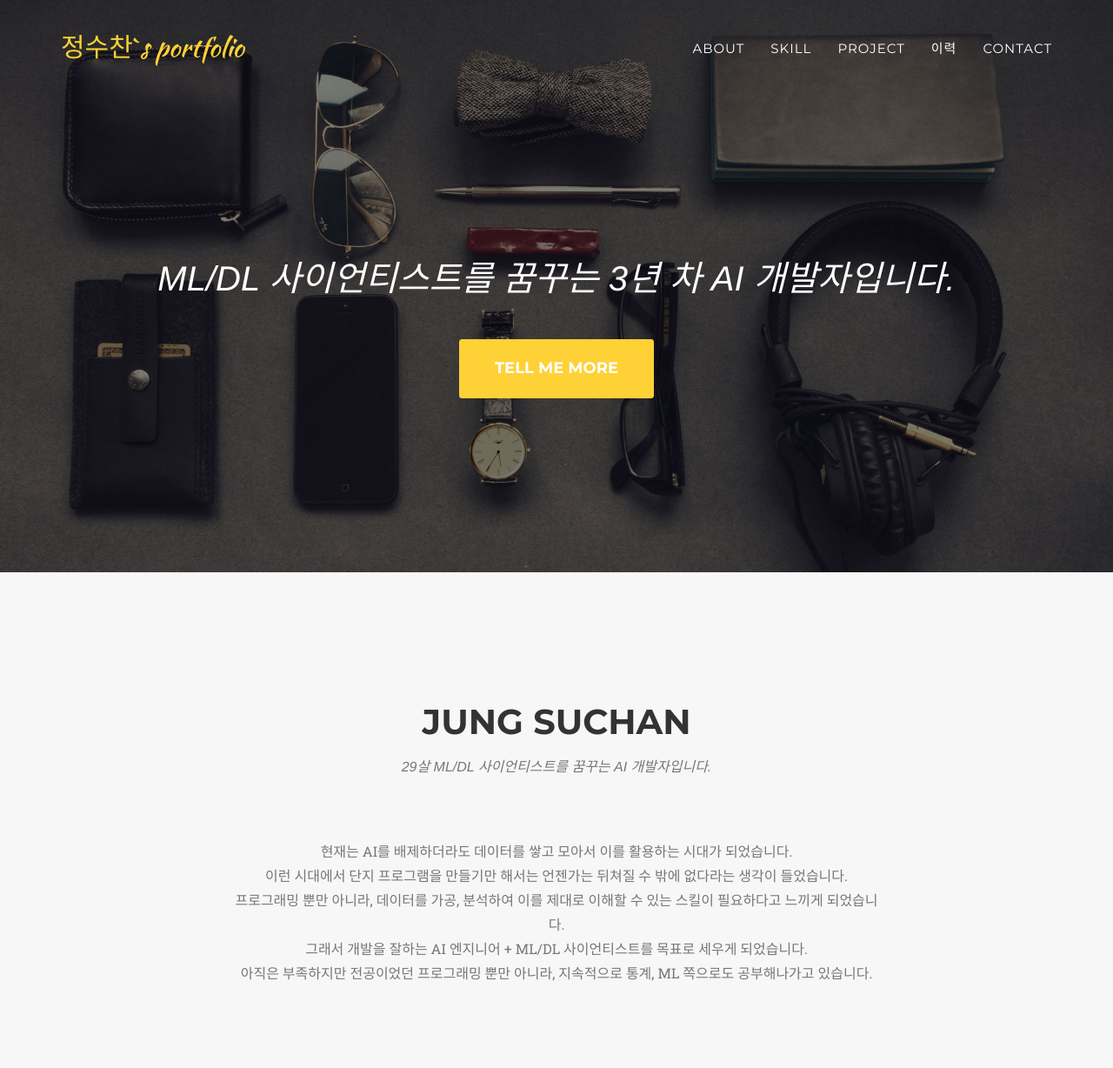
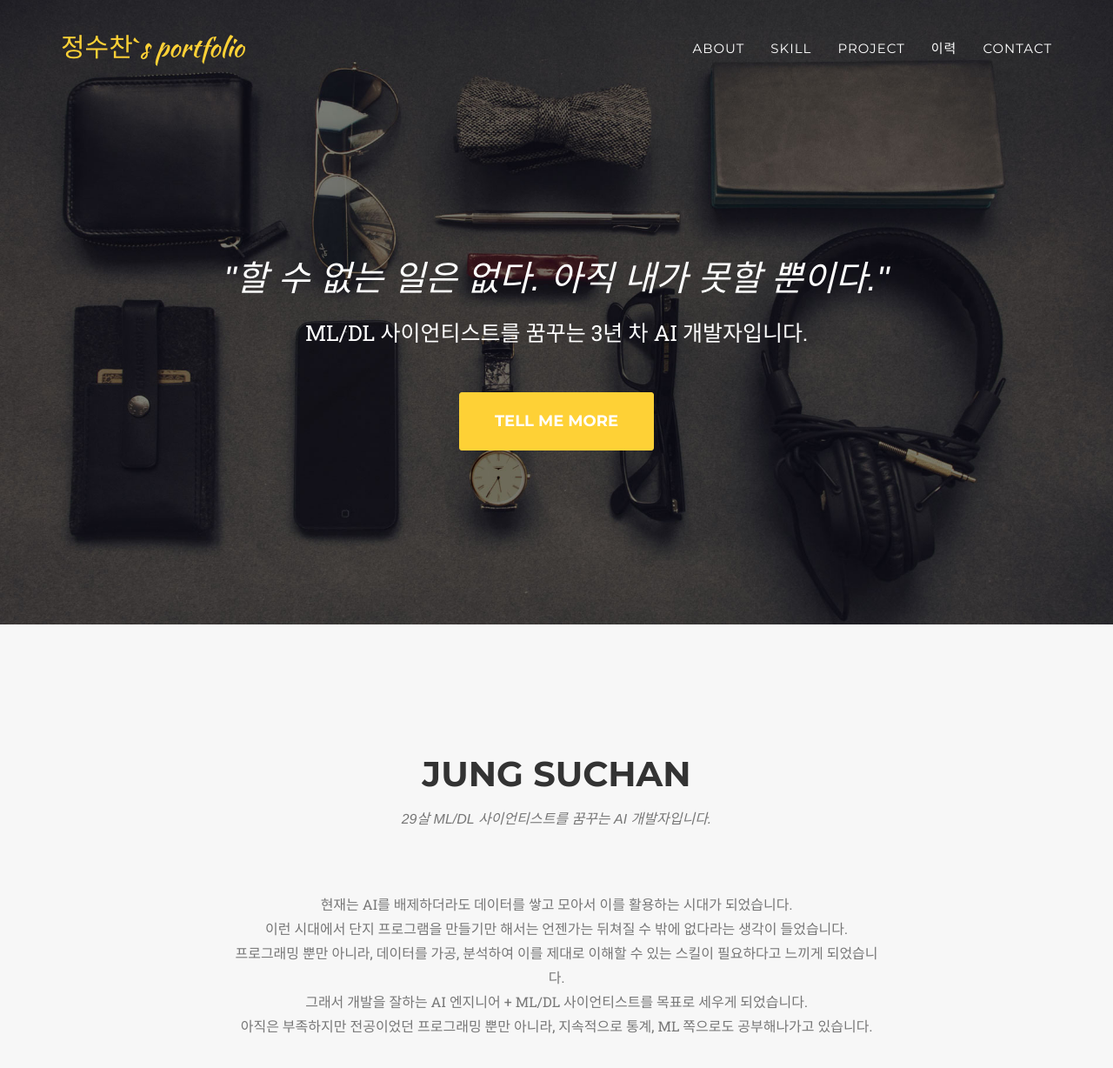
Before and after one commit to jsc2576/jsc2576.github.io, a Jekyll site: the page built from _posts/2014-07-16-project-3.markdown, in a window 1280 px wide and 1400 px high. Shown: the top 1228 px of the window at 87% size. Built offline with Jekyll 4.4.1, drawn with Linux system fonts in a browser that asks for light colours; some web fonts are replaced; some of the changed text lies outside the part shown.

Commit message:
success before project

```diff
--- a/_includes/head.html
+++ b/_includes/head.html
@@ -12,6 +12,8 @@
 
     <!-- Custom Fonts -->
     <link rel="stylesheet" href="{{ "/css/font-awesome/css/font-awesome.min.css" | prepend: site.baseurl }}">
+    <link rel="stylesheet" href="{{ "/css/font-awesome/css/custom.css" | prepend: site.baseurl }}">
+
     <link href="https://fonts.googleapis.com/css?family=Montserrat:400,700" rel="stylesheet" type="text/css">
     <link href='https://fonts.googleapis.com/css?family=Kaushan+Script' rel='stylesheet' type='text/css'>
     <link href="https://fonts.googleapis.com/css?family=Lato:400,700,400italic,700italic" rel="stylesheet" type="text/css">
--- a/_includes/header.html
+++ b/_includes/header.html
@@ -44,7 +44,8 @@
     <header>
         <div class="container">
             <div class="intro-text">
-                <div class="intro-lead-in">ML/DL 사이언티스트를 꿈꾸는 3년 차 AI 개발자입니다.</div>
+                <div class="intro-lead-in">"할 수 없는 일은 없다. 아직 내가 못할 뿐이다."</div>
+                <div class="intro-sub-text">ML/DL 사이언티스트를 꿈꾸는 3년 차 AI 개발자입니다.</div>
                 <div class="intro-heading"></div>
                 <a href="#team" class="page-scroll btn btn-xl">Tell Me More</a>
             </div>
--- a/_includes/portfolio_grid.html
+++ b/_includes/portfolio_grid.html
@@ -3,8 +3,8 @@
         <div class="container">
             <div class="row">
                 <div class="col-lg-12 text-center">
-                    <h2 class="section-heading">Portfolio</h2>
-                    <h3 class="section-subheading text-muted">Lorem ipsum dolor sit amet consectetur.</h3>
+                    <h2 class="section-heading">PROJECT</h2>
+                    <h3 class="section-subheading text-muted"></h3>
                 </div>
             </div>
             <div class="row">
--- a/_includes/services.html
+++ b/_includes/services.html
@@ -5,7 +5,13 @@
                 <div class="col-lg-12 text-center">
                     <h2 class="section-heading">skill</h2>
                     <h3 class="section-subheading text-muted">
-                        컴퓨터 공학과를 진학하면서 컴퓨터에 대한 기초를 익히면서, 3학년 때부터 개인 프로젝트를 하면서 android, java, js 등을
+                        <div class='text-area'>
+                        컴퓨터 공학과를 진학하면서 컴퓨터에 대한 기초를 익히면서, 3학년 2학기 때부터 다양한 프로그래밍을 경험해보자는 생각을 가지고 <br>
+                        개인 프로젝트를 하면서 android, java, javascript, python 등 의 다양한 언어 및 분야의 기초를 익혔습니다.<br>
+                        그렇게 졸업하기 전까지 다양한 분야를 접하면서 제가 좀 더 흥미를 느낄 수 있는 분야에 대해 고민하는 중에 deep learning (DL) 를 접하게 되었습니다.<br>
+                        다른 분야의 프로그래밍과 비교해서 DL에 더 많은 흥미를 느끼게 되었고, 그 때부터 더 깊이 공부하면서 DL 개발자로 뛰어들게 되었습니다.<br>
+                        아직은 계속 성장해나가는 중이지만, DL/ML 분야의 전문가가 되기 위해 끊임없이 나아가고 있습니다.
+                        </div>
                     </h3>
                 </div>
             </div>
@@ -16,25 +22,27 @@
                         <!-- <i class="fa fa-shopping-cart fa-stack-1x fa-inverse"><div>상</div></i> -->
                         <i class="fa fa-stack-1x fa-inverse">상</i>
                     </span>
-                    <h4 class="service-heading">능숙하게 할 수 있음</h4>
+                    <h4 class="service-heading">능숙하게 할 수 있음<br><br></h4>
                     <div style="display: inline-block">
                         <div class="text-muted" style="text-align: left;">
                             <ul>
+
                                 <li>
-                                    python
+                                    <strong class="strong-bold">deep learning</strong>
+                                    <ul type="square">
+                                        <li>image segmentation<br>(HardNet, UNet, etc.)</li>
+                                        <li>image classification<br>(MobileNet, EfficientNet, etc.) </li>
+                                    </ul>
+                                </li>
+                                <br>
+                                <li>
+                                    <strong class="strong-bold">python</strong>
                                     <ul type="square">
                                         <li>tensorflow</li>
                                         <li>pytorch</li>
                                         <li>opencv</li>
                                         <li>pandas</li>
-                                    </ul>
-                                </li>
-                                <br>
-                                <li>
-                                    deep learning
-                                    <ul type="square">
-                                        <li>image segmentation<br>(HardNet, UNet, etc..)</li>
-                                        <li>image classification<br>(MobileNet, EfficientNet, etc..) </li>
+                                        <li>etc.</li>
                                     </ul>
                                 </li>
                                 <br>
@@ -68,23 +76,36 @@
                         <div class="text-muted" style="text-align: left;">
                             <ul>
                                 <li>
-                                    deep learning
+                                    <strong class="strong-bold">deep learning</strong>
                                     <ul type='square'>
                                         <li>reinforcement DL<br>(DQN, Double DQN)</li>
                                     </ul>
                                 </li>
                                 <br>
                                 <li>
-                                    machine learning
+                                    <strong class="strong-bold">machine learning</strong>
                                     <ul type='square'>
                                         <li>feature engineering</li>
                                         <li>LGBM</li>
                                         <li>PCA</li>
+                                        <li>etc.</li>
+                                    </ul>
+                                </li>
+                                <br>
+                                <li>
+                                    <strong class="strong-bold">python</strong>
+                                    <ul type='square'>
+                                        <li>flask</li>
+                                        <li>crawling<br>(selenium, beautifulsoup)</li>
+                                        <li>GUI (tkinter)</li>
                                     </ul>
                                 </li>
                                 <br>
                                 <li>
                                     html, css
+                                    <ul type='square'>
+                                        <li>bootstrap</li>
+                                    </ul>
                                 </li>
                                 <br>
                                 <li>
@@ -96,19 +117,14 @@
                                 </li>
                                 <br>
                                 <li>
+                                    c, c++
+                                </li>
+                                <br>
+                                <li>
                                     java
                                     <ul type='square'>
                                         <li>android</li>
                                         <li>spring boot</li>
-                                    </ul>
-                                </li>
-
-                                <br>
-                                <li>
-                                    python
-                                    <ul type='square'>
-                                        <li>flask, django</li>
-                                        <li>crawling</li>
                                     </ul>
                                 </li>
                                 <br>
@@ -137,8 +153,38 @@
                         <!-- <i class="fa fa-lock fa-stack-1x fa-inverse"></i> -->
                         <i class="fa fa-stack-1x fa-inverse">하</i>
                     </span>
-                    <h4 class="service-heading">기초를 알고, 검색하여 사용할 수 있음</h4>
-                    <p class="text-muted">Lorem ipsum dolor sit amet, consectetur adipisicing elit. Minima maxime quam architecto quo inventore harum ex magni, dicta impedit.</p>
+                    <h4 class="service-heading">기초를 알고, 검색하여 사용할 수 있음<br><br></h4>
+                    <div style="display: inline-block">
+                        <div class="text-muted" style="text-align: left;">
+                            <ul>
+                                <li>
+                                    <strong class="strong-bold">deep learning</strong>
+                                    <ul type="square">
+                                        <li>object detection</li>
+                                        <li>STT</li>
+                                    </ul>
+                                </li>
+                                <br>
+                                <li>
+                                    <strong class="strong-bold">machine learning</strong>
+                                    <ul type="square">
+                                        <li>PCA</li>
+                                    </ul>
+                                </li>
+                                <br>
+                                <li>
+                                    python
+                                    <ul type='square'>
+                                        <li>django</li>
+                                    </ul>
+                                </li>
+                                <br>
+                                <li>
+                                    MFC
+                                </li>
+                            </ul>
+                        </div>
+                    </div>
                 </div>
             </div>
         </div>
--- /dev/null
+++ b/css/font-awesome/css/custom.css
@@ -0,0 +1,13 @@
+.text-area{
+    font-style: normal;
+    line-height: 1.5;
+    color: black;
+}
+
+.intro-sub-text{
+    font-size: 2.5rem;
+}
+
+.strong-bold{
+    font-size: large;
+}
```
